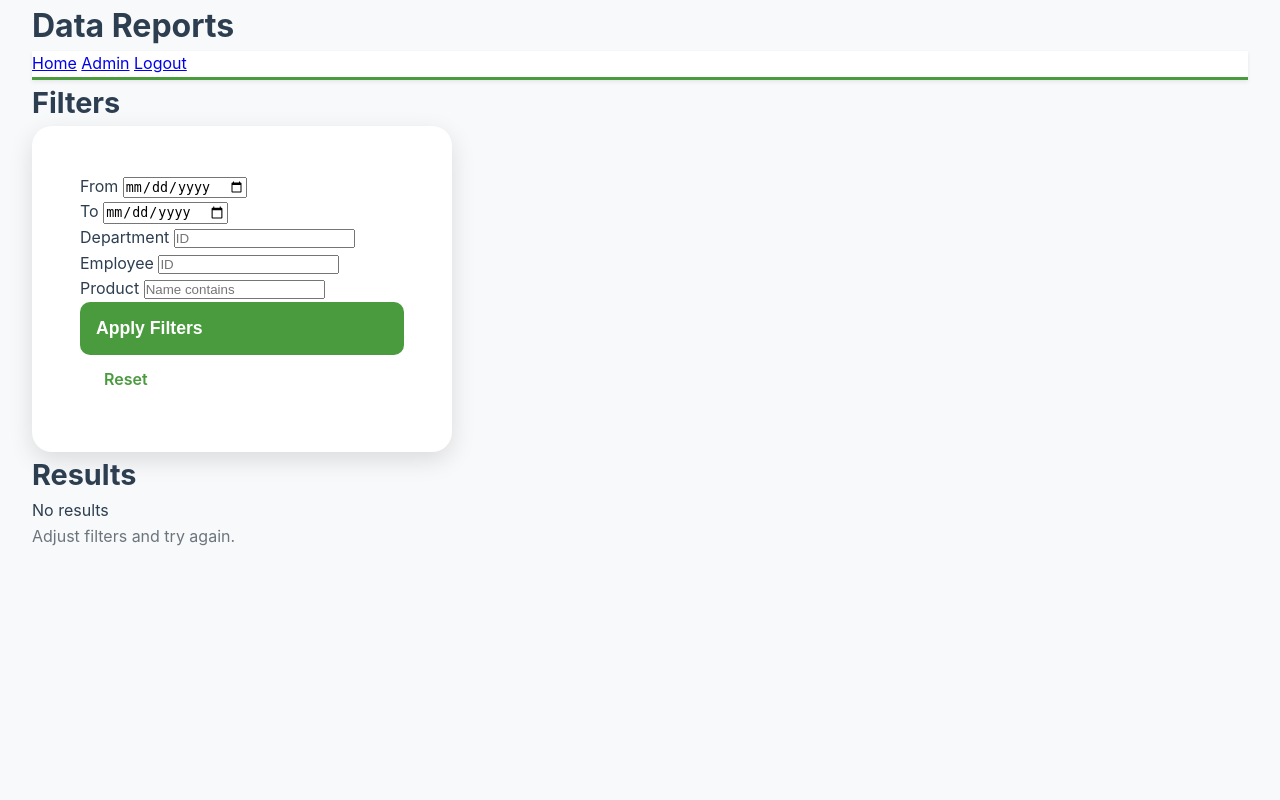
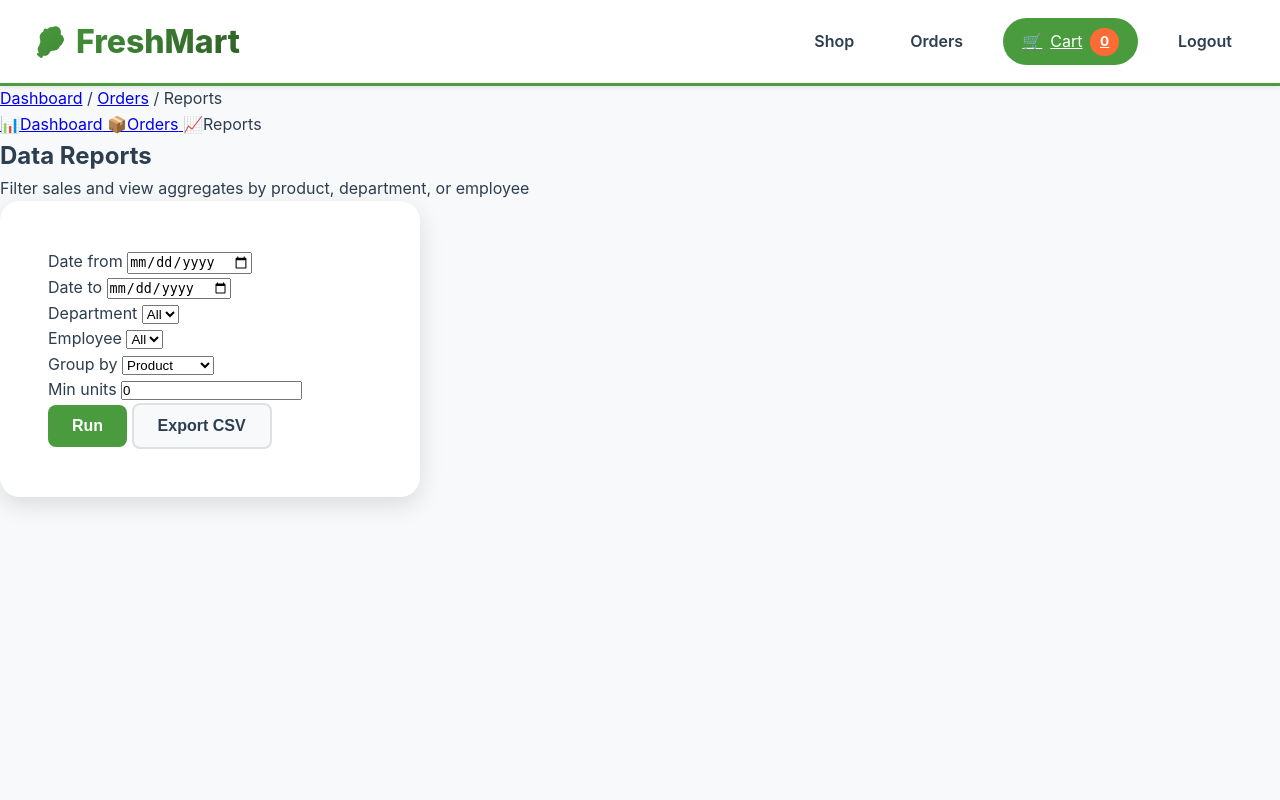
Before and after one commit to Git-cpu17/Point_Of_Sales-system-, a Flask app: page /reports in a window 1280 px wide. Run offline with Flask 3, Linux system fonts and the light colour scheme; the visitor is signed in with stand-in values (Sample User, id 1); data that the repository does not hold is empty; parts of the project's set-up code (start-up, migrations or seed data) failed here and were passed over.

Commit message:
Update reports.html

```diff
--- a/templates/reports.html
+++ b/templates/reports.html
@@ -3,139 +3,121 @@
 <head>
   <meta charset="utf-8">
   <meta name="viewport" content="width=device-width, initial-scale=1">
-<title>Data Reports</title>
+  <title>Data Reports • FreshMart</title>
   <link rel="stylesheet" href="{{ url_for('static', filename='css/style.css') }}">
 </head>
-<body class="reports-body">
-<header class="site-header">
-  <div class="container site-header-inner">
-    <h1 class="site-title">Data Reports</h1>
+<body>
   <nav class="site-nav">
-      <a href="{{ url_for('index') }}">Home</a>
-      {% if session.get('role') == 'admin' %}
-      <a href="{{ url_for('admin_dashboard') }}">Admin</a>
-      {% endif %}
-      {% if session.get('role') == 'employee' %}
-      <a href="{{ url_for('employee_dashboard') }}">Employee</a>
-      {% endif %}
-      {% if session.get('role') == 'department' %}
-      <a href="{{ url_for('department_dashboard') }}">Department</a>
-      {% endif %}
-      <a href="{{ url_for('logout') }}">Logout</a>
+    <div class="nav-container">
+      <a href="{{ url_for('home') }}" class="logo">FreshMart</a>
+      <div class="nav-right">
+        <a href="{{ url_for('home') }}" class="nav-link">Shop</a>
+        <a href="{{ url_for('customer_orders') }}" class="nav-link">Orders</a>
+        <a href="{{ url_for('bag_page') }}" class="bag-link">
+          <span>🛒</span><span>Cart</span><span id="bagCount" class="badge">0</span>
+        </a>
+        <a href="{{ url_for('logout') }}" class="nav-link">Logout</a>
+      </div>
+    </div>
   </nav>
+
+  <main class="reports-page">
+    <div class="reports-container">
+      <div class="reports-breadcrumbs">
+        <a href="{{ url_for('customer_dashboard') }}">Dashboard</a>
+        <span class="sep">/</span>
+        <a href="{{ url_for('customer_orders') }}">Orders</a>
+        <span class="sep">/</span>
+        <span class="current">Reports</span>
       </div>
+
+      <div class="reports-grid">
+        <aside class="reports-sidebar">
+          <nav class="reports-menu">
+            <a href="{{ url_for('customer_dashboard') }}" class="menu-item">
+              <span>📊</span><span>Dashboard</span>
+            </a>
+            <a href="{{ url_for('customer_orders') }}" class="menu-item">
+              <span>📦</span><span>Orders</span>
+            </a>
+            <a class="menu-item is-active">
+              <span>📈</span><span>Reports</span>
+            </a>
+          </nav>
+        </aside>
+
+        <section class="reports-main">
+          <header class="reports-header">
+            <h1>Data Reports</h1>
+            <p>Filter sales and view aggregates by product, department, or employee</p>
           </header>
 
-<main class="container reports-page">
-  <section class="reports-filters card">
-    <h2 class="section-title">Filters</h2>
-    <form method="post" action="{{ url_for('reports') }}" class="filters-grid">
-      <div class="form-field">
-        <label for="date_from">From</label>
-        <input type="date" id="date_from" name="date_from" value="{{ request.form.get('date_from', '') }}">
+          <div class="reports-card">
+            <form id="reportForm" class="reports-form" novalidate>
+              <div class="form-row">
+                <div class="field">
+                  <label for="date_from">Date from</label>
+                  <input id="date_from" name="date_from" type="date">
                 </div>
-      <div class="form-field">
-        <label for="date_to">To</label>
-        <input type="date" id="date_to" name="date_to" value="{{ request.form.get('date_to', '') }}">
+                <div class="field">
+                  <label for="date_to">Date to</label>
+                  <input id="date_to" name="date_to" type="date">
                 </div>
-      <div class="form-field">
+                <div class="field">
                   <label for="department_id">Department</label>
-        {% if departments %}
                   <select id="department_id" name="department_id">
                     <option value="">All</option>
                     {% for d in departments %}
-          <option value="{{ d.id }}" {% if request.form.get('department_id')==str(d.id) %}selected{% endif %}>{{ d.name }}</option>
+                    <option value="{{ d.DepartmentID }}">{{ d.Name }}</option>
                     {% endfor %}
                   </select>
-        {% else %}
-        <input type="text" id="department_id" name="department_id" value="{{ request.form.get('department_id', '') }}" placeholder="ID">
-        {% endif %}
                 </div>
-      <div class="form-field">
+                <div class="field">
                   <label for="employee_id">Employee</label>
-        {% if employees %}
                   <select id="employee_id" name="employee_id">
                     <option value="">All</option>
                     {% for e in employees %}
-          <option value="{{ e.id }}" {% if request.form.get('employee_id')==str(e.id) %}selected{% endif %}>{{ e.name }}</option>
+                    <option value="{{ e.EmployeeID }}">{{ e.Name }}</option>
                     {% endfor %}
                   </select>
-        {% else %}
-        <input type="text" id="employee_id" name="employee_id" value="{{ request.form.get('employee_id', '') }}" placeholder="ID">
-        {% endif %}
                 </div>
-      <div class="form-field form-field-wide">
-        <label for="product_name">Product</label>
-        <input type="text" id="product_name" name="product_name" value="{{ request.form.get('product_name', '') }}" placeholder="Name contains">
+                <div class="field">
+                  <label for="group_by">Group by</label>
+                  <select id="group_by" name="group_by">
+                    <option value="product">Product</option>
+                    <option value="department">Department</option>
+                    <option value="employee">Employee</option>
+                  </select>
                 </div>
-      <div class="filters-actions">
-        <button type="submit" class="btn primary">Apply Filters</button>
-        <a class="btn ghost" href="{{ url_for('reports') }}">Reset</a>
+                <div class="field">
+                  <label for="min_qty">Min units</label>
+                  <input id="min_qty" name="min_qty" type="number" min="0" value="0" inputmode="numeric">
+                </div>
+              </div>
+
+              <div class="actions-row">
+                <button type="button" id="runBtn" class="btn primary">Run</button>
+                <button type="button" id="csvBtn" class="btn secondary">Export CSV</button>
               </div>
             </form>
+          </div>
+
+          <div id="reportResults" class="results-card"></div>
         </section>
+      </div>
+    </div>
+  </main>
 
-  <section class="reports-summary">
-    {% if summary %}
-    <div class="summary-grid">
-      {% if summary.total_revenue is not none %}
-      <div class="card summary-card">
-        <div class="summary-label">Total Revenue</div>
-        <div class="summary-value">{{ "{:,.2f}".format(summary.total_revenue) }}</div>
-      </div>
-      {% endif %}
-      {% if summary.total_transactions is not none %}
-      <div class="card summary-card">
-        <div class="summary-label">Total Transactions</div>
-        <div class="summary-value">{{ summary.total_transactions }}</div>
-      </div>
-      {% endif %}
-      {% if summary.average_order_value is not none %}
-      <div class="card summary-card">
-        <div class="summary-label">Average Order Value</div>
-        <div class="summary-value">{{ "{:,.2f}".format(summary.average_order_value) }}</div>
-      </div>
-      {% endif %}
-    </div>
-    {% endif %}
-  </section>
-
-  <section class="reports-results card">
-    <h2 class="section-title">Results</h2>
-    {% if results and results|length > 0 %}
-    <div class="table-wrap">
-      <table class="report-table">
-        <thead>
-          <tr>
-            {% for k, v in results[0].items() %}
-            <th>{{ k.replace('_',' ').title() }}</th>
-            {% endfor %}
-          </tr>
-        </thead>
-        <tbody>
-          {% for row in results %}
-          <tr>
-            {% for k, v in row.items() %}
-            <td>
-              {% if v is number %}
-              {{ v }}
-              {% else %}
-              {{ v }}
-              {% endif %}
-            </td>
-            {% endfor %}
-          </tr>
-          {% endfor %}
-        </tbody>
-      </table>
-    </div>
-    {% else %}
-    <div class="empty-state">
-      <div class="empty-title">No results</div>
-      <div class="empty-text">Adjust filters and try again.</div>
-    </div>
-    {% endif %}
-  </section>
-</main>
+  <script>
+    function renderResults(html){
+      const box=document.getElementById('reportResults');
+      box.innerHTML=html||'';
+      box.style.display=html?'block':'none';
+    }
+  </script>
+  <script>
+    window.CURRENT_USER={id:{{ session.get('user_id')|tojson }},role:{{ session.get('role','')|tojson }}};
+  </script>
+  <script src="{{ url_for('static', filename='js/main.js') }}"></script>
 </body>
 </html>
```
Lines whose indentation alone changed are shown as unchanged.
